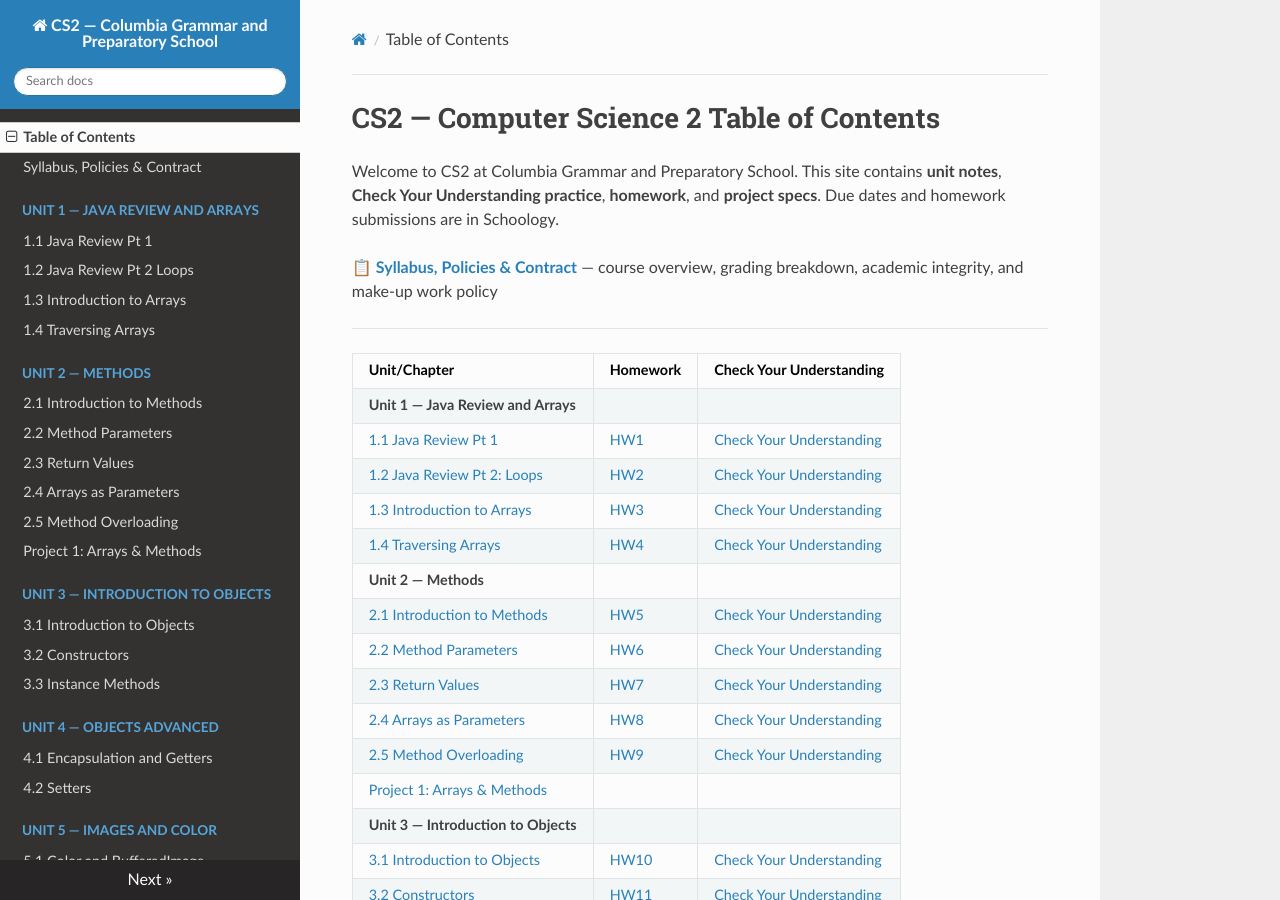
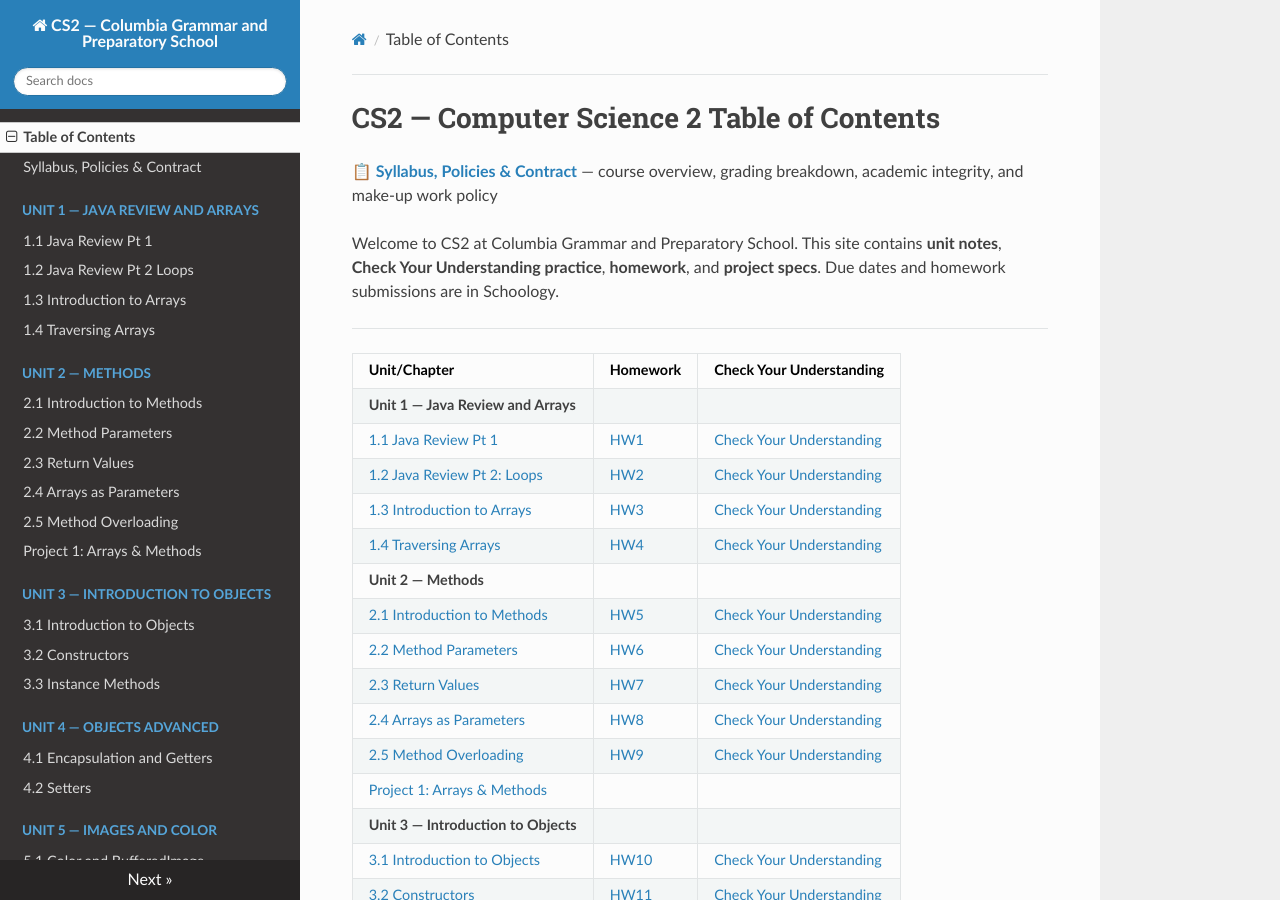
Before and after one commit to kjergens/cs2-site, an MkDocs documentation site: the page built from docs/index.md, in a window 1280 px wide and 900 px high. Built offline with MkDocs 1.6.1, drawn with Linux system fonts in a browser that asks for light colours; nearby versions of some CDN libraries.

```diff
--- a/docs/index.md
+++ b/docs/index.md
@@ -1,8 +1,8 @@
 # CS2 — Computer Science 2 Table of Contents
 
+📋 **[Syllabus, Policies & Contract](syllabus.md)** — course overview, grading breakdown, academic integrity, and make-up work policy
+
 Welcome to CS2 at Columbia Grammar and Preparatory School. This site contains **unit notes**, **Check Your Understanding practice**, **homework**, and **project specs**. Due dates and homework submissions are in Schoology.
-
-📋 **[Syllabus, Policies & Contract](syllabus.md)** — course overview, grading breakdown, academic integrity, and make-up work policy
 
 ---
 
```
